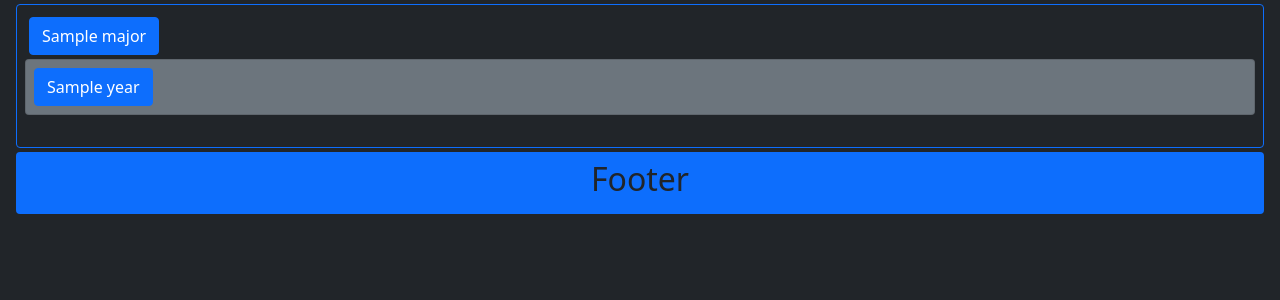
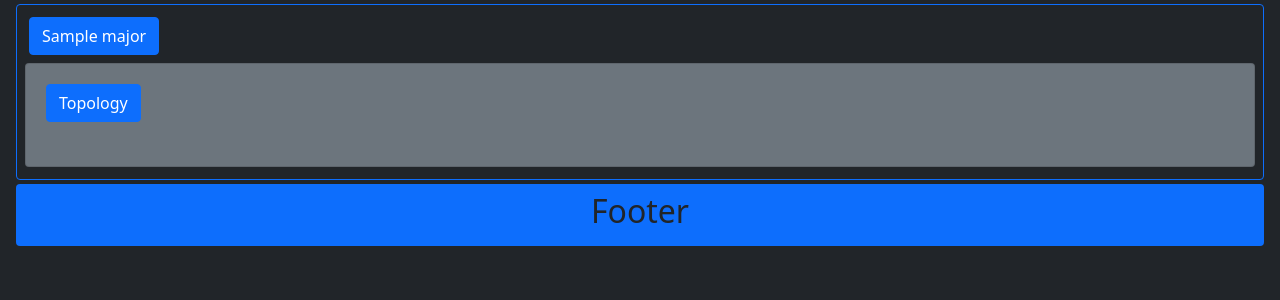
Before and after one commit to Miyamura-J/schoolsite, a Flask app: page /ressources in a window 1280 px wide, after a click that opens the changed part. Shown: the part 168-468 px from the top of the page. Run offline with Flask 2, Linux system fonts and the light colour scheme; a user stored in the database is signed in; tables that the repository leaves empty hold one stand-in row (values such as "Sample post").

Commit message:
Majors collapse

```diff
--- a/files/templates/ressources.html
+++ b/files/templates/ressources.html
@@ -6,54 +6,29 @@
 {% endblock %}
 
 {% block content %}
-
-<div id="accordion-majors">
 <div>
     {% for major in majors %}
     <button class="btn btn-primary m-1" type="button" data-bs-toggle="collapse" data-bs-target="#{{major.name.replace(' ','').lower()}}" aria-expanded="true" aria-controls="collapseExample">
-            {{major.name}}
+        {{ major.name }}
     </button>
     {% endfor %}
+
+    {% for major in majors %}
+    <div class="collapse my-1" id="{{major.name.replace(' ','').lower()}}">
+        <div class="card card-body bg-secondary">
+            <div class="m-1">
+                <button class="btn btn-primary" type="button" data-bs-toggle="collapse" data-bs-target="#topology" aria-expanded="true" aria-controls="collapseExample">
+                    Topology
+                </button>
+                <div class="collapse" id="topology">
+                    <div class="card card-body bg-dark text-white">
+                        Documents de topologie
                     </div>
-    <div>
-        {% for major in majors %}
-        <div class="collapse" data-bs-parent="#accordion-majors" id="{{major.name.replace(' ','').lower()}}">
-            <div class="card card-body bg-secondary p-1" id="accordion-years">
-                <div>
-                    {% for year in major.years %}
-                    <button class="btn btn-primary m-1" type="button" data-bs-toggle="collapse" data-bs-target="#{{year.name.replace(' ','').lower()}}" aria-expanded="true" aria-controls="collapseExample">
-                        {{year.name}}
-                    </button>
-                    {% endfor %}
                 </div>
-                <div>
-                    {% for year in major.years %}
-                    <div class="collapse" data-bs-parent="#accordion-years" id="{{year.name.replace(' ','').lower()}}">
-                        <div class="card card-body bg-dark text-white p-1" id="accordion-modules">
-                            <div>
-                                {% for module in year.modules %}
-                                <button class="btn btn-primary m-1" type="button" data-bs-toggle="collapse" data-bs-target="#{{module.name.replace(' ', '')}}" aria-expanded="true" aria-controls="collapseExample">
-                                    {{module.name}}
-                                </button>
-                                {% endfor %}
-                            </div>
-                            <div>
-                                {% for module in year.modules %}
-                                <div class="collapse" data-bs-parent="#accordion-modules" id="{{module.name.replace(' ', '')}}">
-                                    <div class="card card-body bg-dark text-white p-1" id="accordion-documents">
-                                        Documents de {{module.name}}
+            </div><br>
         </div>
     </div>
     {% endfor %}
 </div>
-                        </div>
-                    </div>
-                    {% endfor %}
-                </div>
-            </div>
-        </div>
-        {% endfor %}
-    </div>
-</div><br>
 
 {% endblock %}
```
Lines whose indentation alone changed are shown as unchanged.
